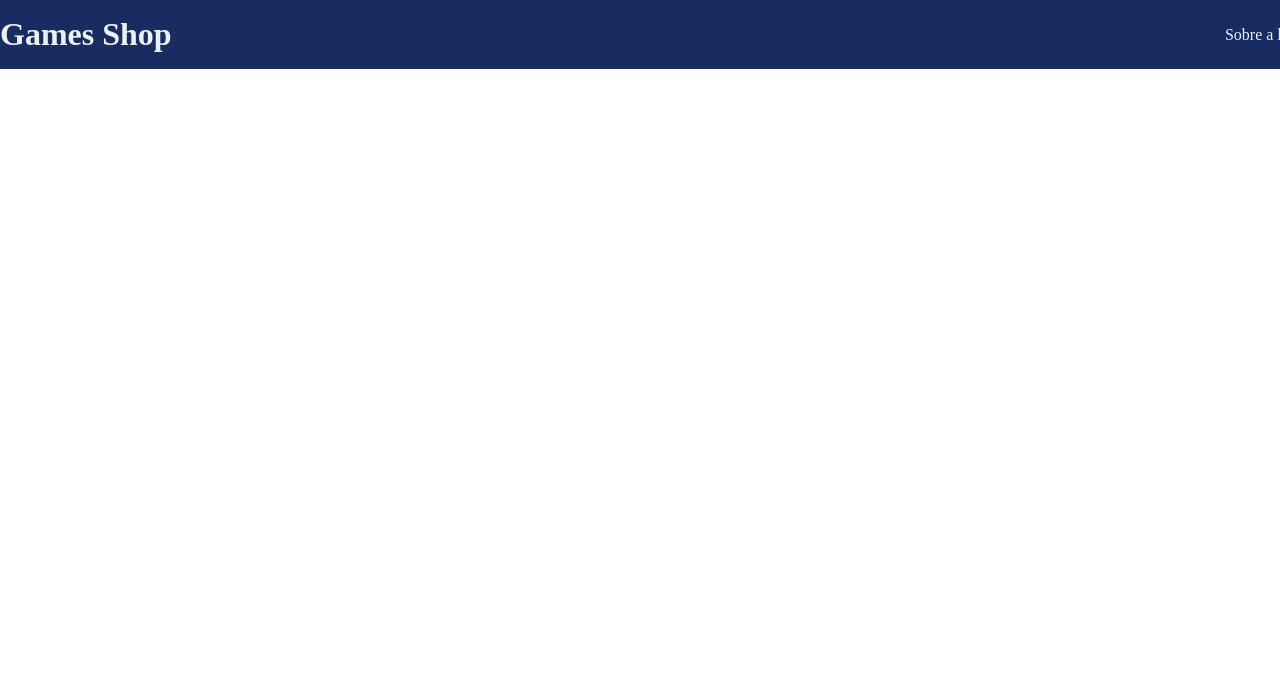
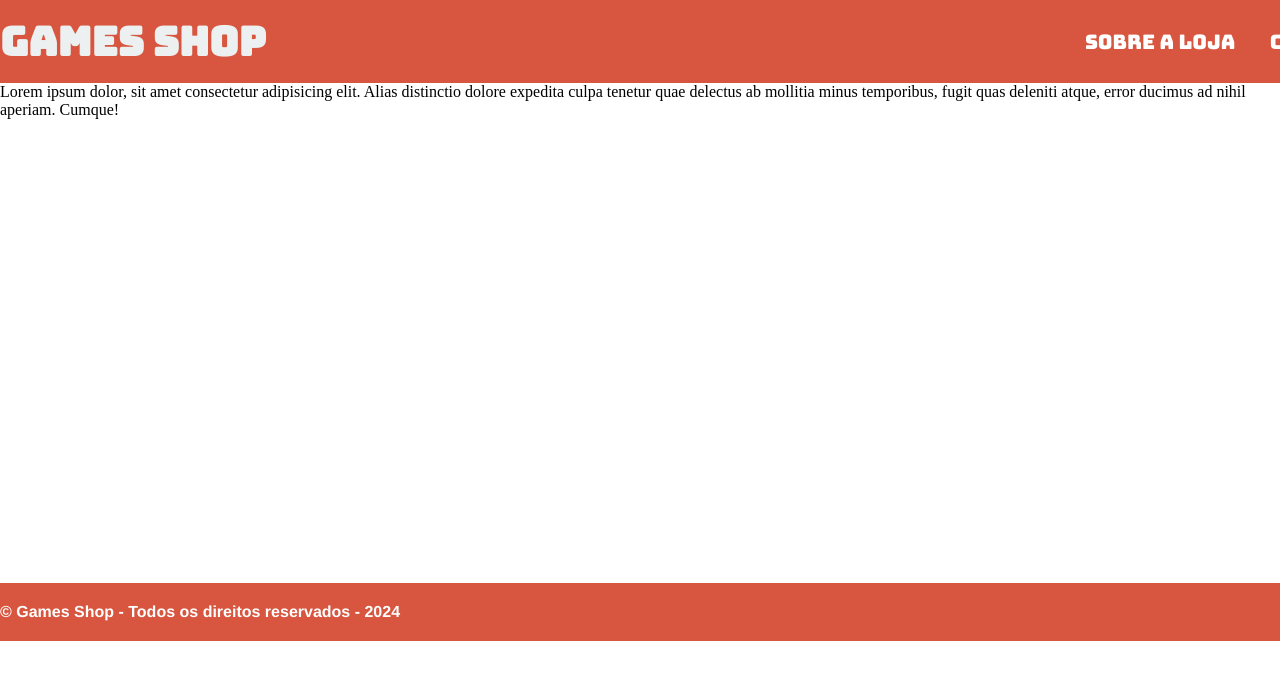
Before and after one commit to MatheusTofani/Games-Shop, a plain HTML site: page index.html in a window 1280 px wide. Shown: the top 680 px of the page. Drawn offline with Linux system fonts and the light colour scheme; a web font is replaced by a local one.

Commit message:
Atualizando header + footer

```diff
--- a/index.html
+++ b/index.html
@@ -6,6 +6,11 @@
     <meta name="viewport" content="width=device-width, initial-scale=1.0">
     <title>Game Shop - A sua loja de games</title>
     <link rel="stylesheet" href="./main.css" />
+    <link rel="preconnect" href="https://fonts.googleapis.com">
+    <link rel="preconnect" href="https://fonts.gstatic.com" crossorigin>
+    <link
+        href="https://fonts.googleapis.com/css2?family=Bungee&family=Jersey+25&family=Roboto:ital,wght@0,100;0,300;0,400;0,500;0,700;0,900;1,100;1,300;1,400;1,500;1,700;1,900&display=swap"
+        rel="stylesheet">
 </head>
 
 <body>
@@ -16,13 +21,23 @@
             <h1>Games Shop</h1>
             <nav>
                 <ul>
-                    <li> Sobre a loja </li>
-                    <li> Contato </li>
+                    <li> <a href="#sobre">Sobre a Loja</a> </li>
+                    <li> <a href="#contato">Contato</a> </li>
                 </ul>
             </nav>
         </div>
     </header>
 
+    <section>
+        Lorem ipsum dolor, sit amet consectetur adipisicing elit. Alias distinctio dolore expedita culpa tenetur quae
+        delectus ab mollitia minus temporibus, fugit quas deleniti atque, error ducimus ad nihil aperiam. Cumque!
+    </section>
+
+    <footer>
+        <div class="container">
+            © Games Shop - Todos os direitos reservados - 2024
+        </div>
+    </footer>
 
 </body>
 
--- a/main.css
+++ b/main.css
@@ -7,25 +7,53 @@
 }
 
 /* CONTAINER */
-.container{
+.container {
     width: 1366px;
     margin: 0 auto;
 }
 
 /* HEADER */
 
-header{
-    padding: 16px 0;
-    background-color:#182c61;
+header {
+    padding: 15px 0;
+    background-color: #d8563f;
     color: #ecf0f1;
-}
-header li{
-    display:inline;
-    margin-left: 10px;
+    font-family: "Bungee", sans-serif;
+    font-weight: 400;
+    font-style: normal;
+    font-size: 20px;
 }
 
-header .container{
+header li {
+    display: inline;
+    margin-left: 30px;
+}
+
+header .container {
     display: flex;
     align-items: center;
     justify-content: space-between;
 }
+
+/* FOOTER */
+footer{
+    background-color: #d8563f;
+    color: white;
+    font-family: helvetica;
+    padding: 20px 0;
+    font-weight: bold;
+}
+/* ESTILIZAR LINKS */
+
+header a {
+    text-decoration: none;
+    color: white;
+}
+
+header a:hover {
+    color: black;
+}
+
+section{
+    min-height: 500px;
+}
```
